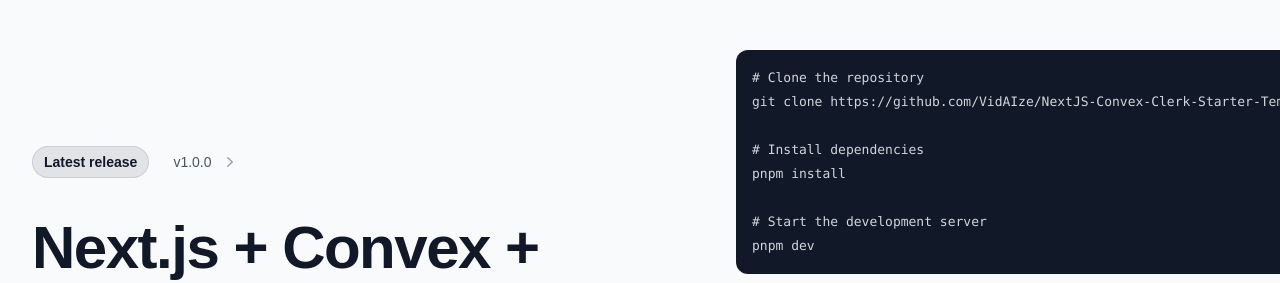
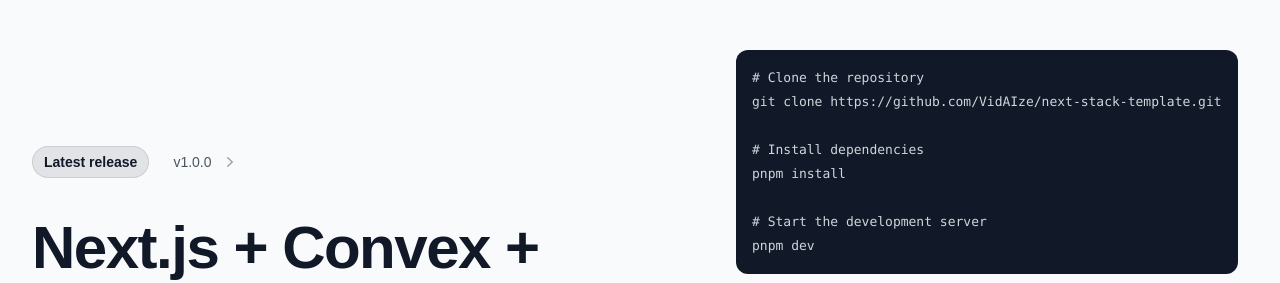
Before and after one commit to VidAIze/NextJS-Convex-Clerk-Starter-Templete, a Next.js app: page / in a window 1280 px wide. Shown: the part 178-461 px from the top of the page. Built offline with nearby package versions, Linux system fonts and the light colour scheme; no server answers.

Commit message:
Update landing page links and improve visibility

```diff
--- a/app/page.tsx
+++ b/app/page.tsx
@@ -43,7 +43,7 @@
           <div className="mx-auto max-w-7xl px-6 pb-24 pt-10 sm:pb-32 lg:flex lg:px-8 lg:py-40">
             <div className="mx-auto max-w-2xl flex-shrink-0 lg:mx-0 lg:max-w-xl lg:pt-8">
               <div className="mt-24 sm:mt-32 lg:mt-16">
-                <a href="https://github.com/VidAIze/NextJS-Convex-Clerk-Starter-Templete" className="inline-flex space-x-6">
+                <a href="https://github.com/VidAIze/next-stack-template" className="inline-flex space-x-6">
                   <span className="rounded-full bg-gray-900/10 dark:bg-gray-100/10 px-3 py-1 text-sm font-semibold leading-6 text-gray-900 dark:text-gray-100 ring-1 ring-inset ring-gray-900/10 dark:ring-gray-100/10">
                     Latest release
                   </span>
@@ -76,7 +76,7 @@
                     </button>
                   </SignUpButton>
                 )}
-                <a href="https://github.com/VidAIze/NextJS-Convex-Clerk-Starter-Templete" className="text-sm font-semibold leading-6 text-gray-900 dark:text-white">
+                <a href="https://github.com/VidAIze/next-stack-template" className="text-sm font-semibold leading-6 text-gray-900 dark:text-white">
                   View on GitHub <span aria-hidden="true">→</span>
                 </a>
               </div>
@@ -87,7 +87,7 @@
                   <pre className="text-[0.8125rem] leading-6 text-gray-300 rounded-xl bg-gray-900 dark:bg-gray-800 p-4">
                     <code className="text-gray-300">
 {`# Clone the repository
-git clone https://github.com/VidAIze/NextJS-Convex-Clerk-Starter-Templete.git
+git clone https://github.com/VidAIze/next-stack-template.git
 
 # Install dependencies
 pnpm install
```
